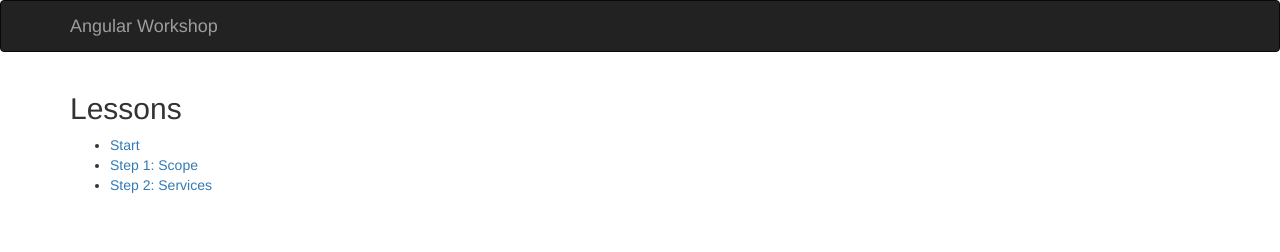
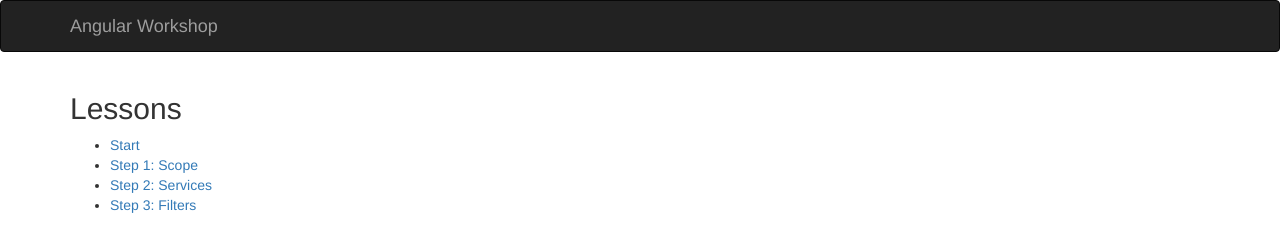
Before and after one commit to cjsaylor/angular-workshop, a plain HTML site: page index.html in a window 1280 px wide. Drawn offline with Linux system fonts and the light colour scheme.

Commit message:
Add filters to index.

```diff
--- a/index.html
+++ b/index.html
@@ -23,6 +23,7 @@
                     <li><a href="start/index.html">Start</a></li>
                     <li><a href="step1-scope/index.html">Step 1: Scope</a></li>
                     <li><a href="step2-services/index.html">Step 2: Services</a></li>
+                    <li><a href="step3-filters/index.html">Step 3: Filters</a></li>
                 </ul>
             </div>
         </div>
```
